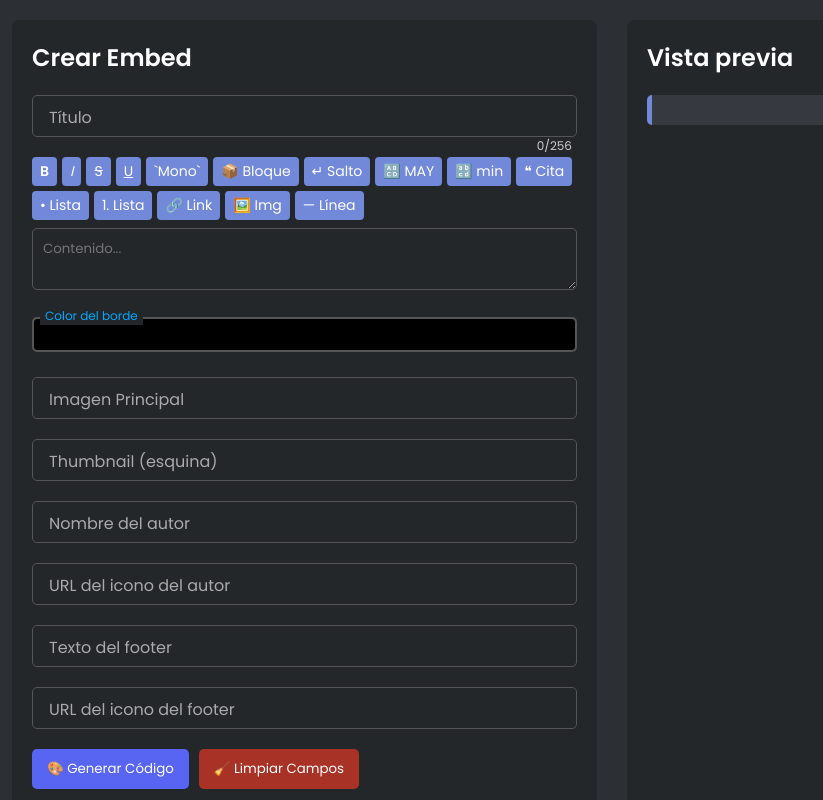
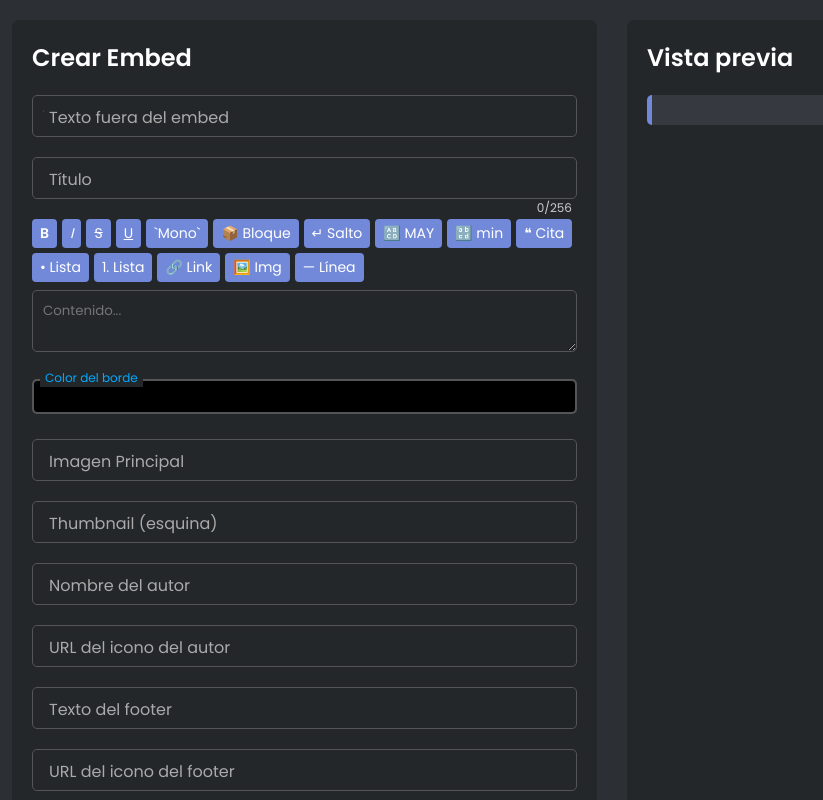
Before and after one commit to Emmadness/Embed-Discord, a website: page public/index.html in a window 1280 px wide. Shown: the top 800 px of the page, without its empty margins (28-851 px from the left). Drawn offline with Linux system fonts and the light colour scheme.

Commit message:
Update index.html

```diff
--- a/public/index.html
+++ b/public/index.html
@@ -12,6 +12,11 @@
   <main>
     <section class="form-section">
       <h1>Crear Embed</h1>
+      <div class="input-group">
+  <input type="text" id="externalText" placeholder="Texto fuera del embed" />
+  <label for="externalText">Texto fuera del embed</label>
+</div>
+
 
       <div class="input-group">
         <input type="text" id="title" required placeholder />
```
